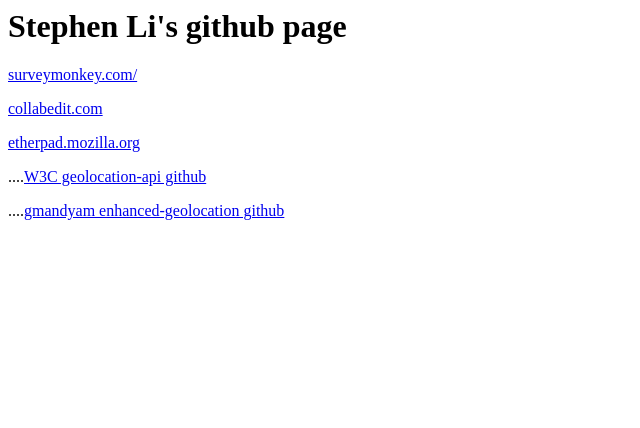
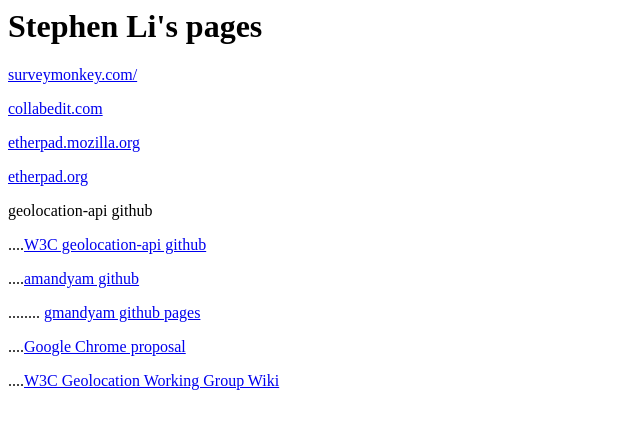
Before and after one commit to stephenli2000/stephenli2000.github.io, a plain HTML site: page index.html in a window 1280 px wide. Shown: the whole page, without its empty margins (0-640 px from the left). Drawn offline with Linux system fonts and the light colour scheme.

Commit message:
Adding github notes

```diff
--- a/index.html
+++ b/index.html
@@ -1,16 +1,21 @@
 <html>
 <head>
-<title>Stephen Li's page</title>
+<title>Stephen Li's pages</title>
 
 </head>
 
 <body>
 
-<h1>Stephen Li's github page<a href="http://stephenli2000.github.io"></a></h1>
+<h1>Stephen Li's pages<a href="http://stephenli2000.github.io"></a></h1>
 <p><a href="https://surveymonkey.com/">surveymonkey.com/</a></p>
 <p><a href="http://collabedit.com">collabedit.com</a></p>
 <p><a href="http://etherpad.mozilla.org/">etherpad.mozilla.org</a></p>
+<p><a href="http://etherpad.org/">etherpad.org</a></p>
+<p>geolocation-api github</p>
 <p>....<a href="https://github.com/w3c/geolocation-api">W3C geolocation-api github</a></p>
-<p>....<a href="http://gmandyam.github.com/enhanced-geolocation">gmandyam enhanced-geolocation github</a></p>
+<p>....<a href="https://github.com/gmandyam/enhanced-geolocation">amandyam github</a></p>
+<p>........ <a href="http://gmandyam.github.com/enhanced-geolocation">gmandyam github pages</a></p>
+<p>....<a href="https://gist.github.com/mkruisselbrink/c5c5cd80f27f3158f451">Google Chrome proposal</a></p>
+<p>....<a href="http://www.w3.org/2008/geolocation/wiki/Main_Page">W3C Geolocation Working Group Wiki</a></p>
 </body>
 </html>
```
